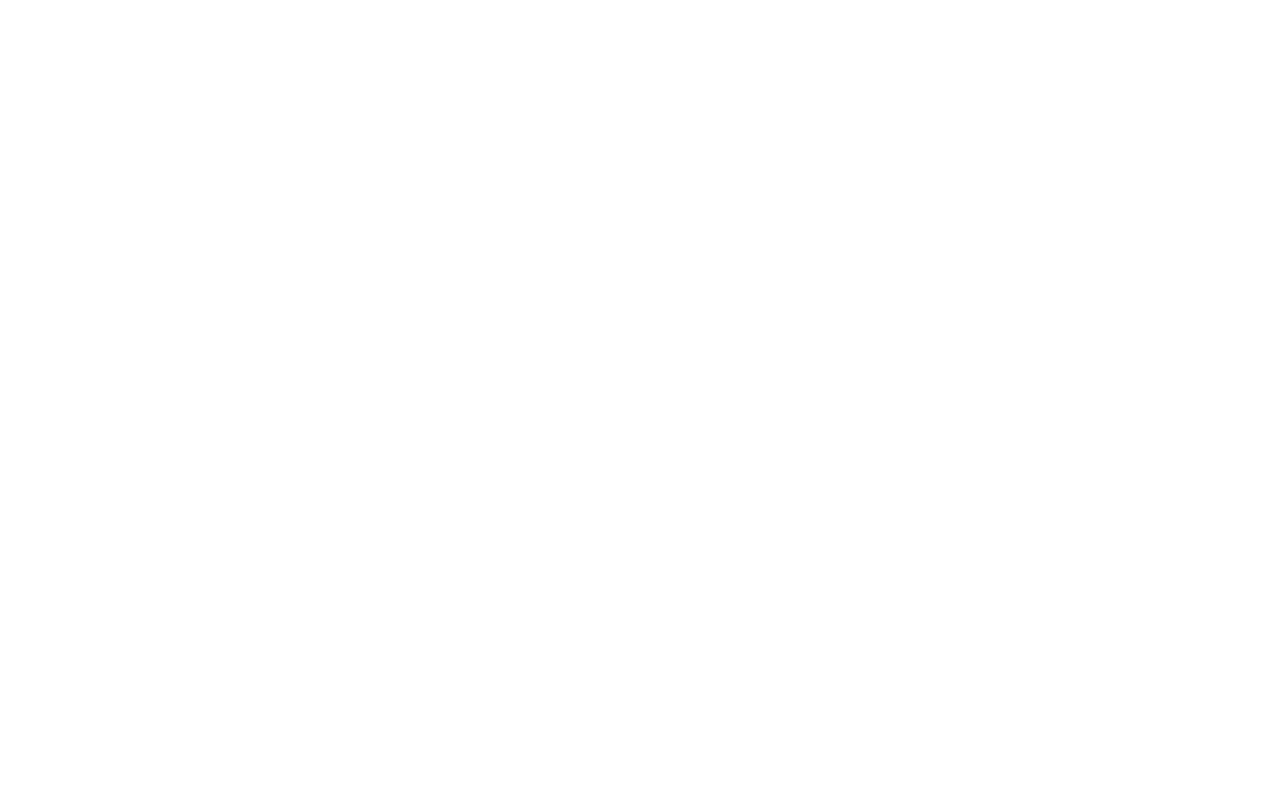
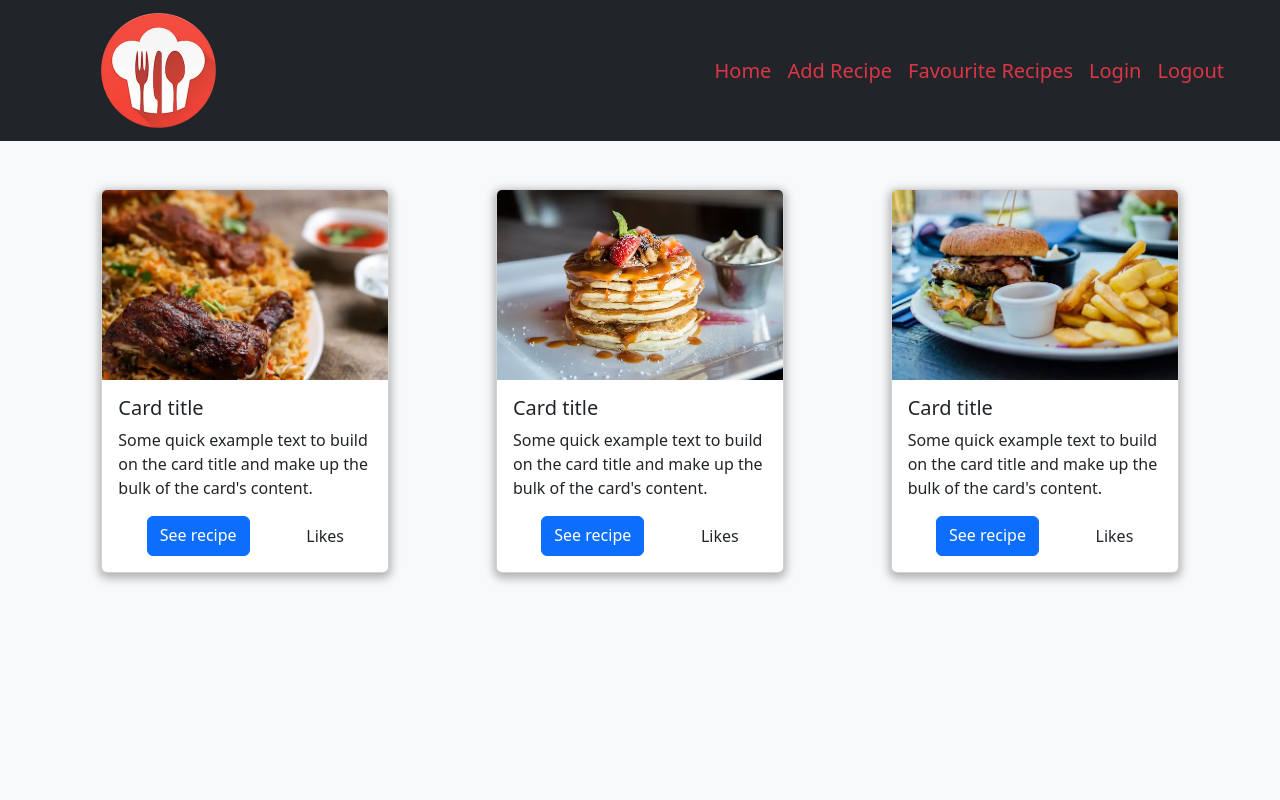
Before and after one commit to mikk369/Recipesite, a Vue app in the folder client/: page /favouriterecipes in a window 1280 px wide. Before the commit this address had no page. Shown: the top 800 px of the page. Built offline with nearby package versions, Linux system fonts and the light colour scheme.

Commit message:
recipeview and favoriteview

```diff
--- a/client/src/components/FooterView.vue
+++ b/client/src/components/FooterView.vue
@@ -8,7 +8,7 @@
       style="background-color: rgba(0, 0, 0, 0.2)"
     >
       © 2020 Copyright:
-      <a class="text-light" href="#">FoodRecipe</a>
+      <a class="text-light" href="https://portfolio.themikk.ee/">FoodRecipe</a>
     </div>
     <!-- Copyright -->
   </footer>
--- a/client/src/components/HeaderView.vue
+++ b/client/src/components/HeaderView.vue
@@ -14,17 +14,18 @@
     <div class="collapse navbar-collapse" id="nav-menu">
       <ul class="navbar-nav ms-auto">
         <li class="nav-item">
+          <router-link to="/" class="nav-link text-danger">Home</router-link>
+        </li>
+        <li class="nav-item">
           <router-link to="/addrecipe" class="nav-link text-danger"
             >Add Recipe</router-link
           >
         </li>
+
         <li class="nav-item">
-          <router-link to="#" class="nav-link text-danger"
+          <router-link to="/favouriterecipes" class="nav-link text-danger"
             >Favourite Recipes</router-link
           >
-        </li>
-        <li class="nav-item">
-          <router-link to="#" class="nav-link text-danger">Explore</router-link>
         </li>
         <li class="nav-item">
           <router-link to="/login" class="nav-link text-danger"
@@ -32,9 +33,7 @@
           >
         </li>
         <li class="nav-item">
-          <router-link to="/login" class="nav-link text-danger"
-            >Logout</router-link
-          >
+          <router-link to="#" class="nav-link text-danger">Logout</router-link>
         </li>
       </ul>
     </div>
--- a/client/src/router/router.js
+++ b/client/src/router/router.js
@@ -21,6 +21,16 @@
     name: 'addrecipe',
     component: () => import('./../views/AddRecipe.vue'),
   },
+  {
+    path: '/recipe',
+    name: 'recipe',
+    component: () => import('./../views/RecipiView.vue'),
+  },
+  {
+    path: '/favouriterecipes',
+    name: 'favouriterecipes',
+    component: () => import('../views/FavouriteRecipes.vue'),
+  },
 ];
 
 const router = createRouter({
--- a/client/src/views/AddRecipe.vue
+++ b/client/src/views/AddRecipe.vue
@@ -1,4 +1,7 @@
 <template>
+  <div class="main-wrapper">
+    <header-view />
+
     <div class="add-recipe d-flex justify-content-center align-items-center">
       <form class="col-lg-2">
         <h3>Add a recipe</h3>
@@ -21,12 +24,12 @@
           />
         </div>
         <div class="form-group pt-3">
-        <label for="exampleFormControlInput1">Dish type</label>
+          <label for="exampleFormControlInput1">Dish description</label>
           <input
             type="email"
             class="form-control"
             id="exampleFormControlInput1"
-          placeholder="Dish type"
+            placeholder="description"
           />
         </div>
         <div class="form-group pt-3">
@@ -61,13 +64,24 @@
         </div>
       </form>
     </div>
+    <FooterView />
+  </div>
 </template>
 
-<script></script>
+<script>
+import HeaderView from './../components/HeaderView.vue';
+import FooterView from './../components/FooterView.vue';
+export default {
+  components: {
+    HeaderView,
+    FooterView,
+  },
+};
+</script>
 
 <style scoped>
 .add-recipe {
-  height: 100vh;
+  height: 79vh;
 }
 </style>
 >
--- /dev/null
+++ b/client/src/views/FavouriteRecipes.vue
@@ -0,0 +1,78 @@
+<template>
+  <div class="favourite-recipe">
+    <header-view />
+
+    <section class="bg-light p-5 main-section">
+      <div class="row-col-1">
+        <div class="cards d-flex flex-wrap">
+          <div class="card mx-auto col-md-12" style="width: 18rem">
+            <img src="./../photos/food-1.webp" class="card-img-top" alt="..." />
+            <div class="card-body">
+              <h5 class="card-title">Card title</h5>
+              <p class="card-text">
+                Some quick example text to build on the card title and make up
+                the bulk of the card's content.
+              </p>
+              <div class="d-flex lower-card justify-content-around">
+                <a href="#" class="btn btn-primary">See recipe</a>
+                <p class="my-2 flex-start">Likes</p>
+              </div>
+            </div>
+          </div>
+          <div class="card mx-auto col-md-12" style="width: 18rem">
+            <img src="./../photos/food-2.webp" class="card-img-top" alt="..." />
+            <div class="card-body">
+              <h5 class="card-title">Card title</h5>
+              <p class="card-text">
+                Some quick example text to build on the card title and make up
+                the bulk of the card's content.
+              </p>
+              <div class="d-flex lower-card justify-content-around">
+                <a href="#" class="btn btn-primary">See recipe</a>
+                <p class="my-2 flex-start">Likes</p>
+              </div>
+            </div>
+          </div>
+          <div class="card mx-auto col-md-12" style="width: 18rem">
+            <img src="./../photos/food-3.webp" class="card-img-top" alt="..." />
+            <div class="card-body">
+              <h5 class="card-title">Card title</h5>
+              <p class="card-text">
+                Some quick example text to build on the card title and make up
+                the bulk of the card's content.
+              </p>
+              <div class="d-flex lower-card justify-content-around">
+                <a href="#" class="btn btn-primary">See recipe</a>
+                <p class="my-2 flex-start">Likes</p>
+              </div>
+            </div>
+          </div>
+        </div>
+      </div>
+    </section>
+    <FooterView />
+  </div>
+</template>
+<script>
+import HeaderView from './../components/HeaderView.vue';
+import FooterView from './../components/FooterView.vue';
+export default {
+  components: {
+    HeaderView,
+    FooterView,
+  },
+};
+</script>
+
+<style>
+.main-section {
+  min-height: 100vh;
+}
+.card-img-top {
+  height: 190px;
+  object-fit: cover;
+}
+.card {
+  box-shadow: 0 3px 10px 2px rgba(0, 0, 0, 0.3);
+}
+</style>
--- a/client/src/views/HomeView.vue
+++ b/client/src/views/HomeView.vue
@@ -143,6 +143,6 @@
   object-fit: cover;
 }
 .card {
-  box-shadow: 0 10px 40px 2px rgba(0, 0, 0, 0.3);
+  box-shadow: 0 3px 10px 2px rgba(0, 0, 0, 0.3);
 }
 </style>
--- a/client/src/views/LoginView.vue
+++ b/client/src/views/LoginView.vue
@@ -1,8 +1,12 @@
 <template>
+  <div class="main-wrapper">
+    <header-view />
     <div class="form-wrapper d-flex align-items-center justify-content-center">
       <form class="col-lg-2">
         <div class="mb-3">
-        <label for="exampleInputEmail1" class="form-label">Email address</label>
+          <label for="exampleInputEmail1" class="form-label"
+            >Email address</label
+          >
           <input
             type="email"
             class="form-control"
@@ -26,13 +30,30 @@
         <router-link :to="{ name: 'Home' }">
           <button class="btn btn-danger">back</button>
         </router-link>
+        <router-link class="px-3 link-options" :to="{ name: 'signup' }"
+          >SignUp instead</router-link
+        >
       </form>
+    </div>
+    <FooterView />
   </div>
 </template>
 
-<script></script>
+<script>
+import HeaderView from './../components/HeaderView.vue';
+import FooterView from './../components/FooterView.vue';
+export default {
+  components: {
+    HeaderView,
+    FooterView,
+  },
+};
+</script>
 <style scoped>
 .form-wrapper {
-  height: 100vh;
+  height: 79vh;
+}
+.link-options {
+  text-decoration: none;
 }
 </style>
--- /dev/null
+++ b/client/src/views/RecipiView.vue
@@ -0,0 +1,75 @@
+<template>
+  <div class="recipe-view">
+    <header-view />
+    <div class="main-wrapper">
+      <section class="d-flex justify-content-around p-5">
+        <div class="row">
+          <div class="container-image col-md-6">
+            <div class="title-description">
+              <h1>Recipe title</h1>
+              <p>dish description</p>
+            </div>
+            <img
+              class="rounded"
+              src="./../photos/food-1.webp"
+              alt="food-picture"
+            />
+          </div>
+          <div class="recipe-main-container col-md-6">
+            <div class="recipe-container">
+              <h1 class="">Recipe</h1>
+              <div class="ingredients-container border-bottom">
+                <h4>ingredients</h4>
+              </div>
+              <div class="ingredients-container">
+                <ul class="p-0 pt-3">
+                  <li class="bg-light ingredients p-1">ingredients</li>
+                  <li class="bg-light ingredients p-1">ingredients</li>
+                  <li class="bg-light ingredients p-1">ingredients</li>
+                  <li class="bg-light ingredients p-1">ingredients</li>
+                  <li class="bg-light ingredients p-1">ingredients</li>
+                </ul>
+              </div>
+              <div class="directions-container border-bottom">
+                <h4>Directions</h4>
+              </div>
+              <div class="directions-list">
+                <ul class="p-0 pt-3">
+                  <li class="bg-light ingredients p-1">Directions</li>
+                  <li class="bg-light ingredients p-1">Directions</li>
+                  <li class="bg-light ingredients p-1">Directions</li>
+                  <li class="bg-light ingredients p-1">Directions</li>
+                  <li class="bg-light ingredients p-1">Directions</li>
+                </ul>
+              </div>
+            </div>
+          </div>
+        </div>
+      </section>
+    </div>
+    <FooterView />
+  </div>
+</template>
+
+<script>
+import HeaderView from './../components/HeaderView.vue';
+import FooterView from './../components/FooterView.vue';
+export default {
+  components: {
+    HeaderView,
+    FooterView,
+  },
+};
+</script>
+
+<style>
+.main-wrapper {
+  min-height: 100vh;
+}
+.container-image img {
+  max-width: 80%;
+}
+.ingredients {
+  list-style: none;
+}
+</style>
--- a/client/src/views/SignUpView.vue
+++ b/client/src/views/SignUpView.vue
@@ -1,8 +1,12 @@
 <template>
+  <div class="main-wrapper">
+    <header-view />
     <div class="form-wrapper d-flex align-items-center">
       <form class="col-lg-2 form-class">
         <div class="mb-3">
-        <label for="exampleInputEmail1" class="form-label">Email address</label>
+          <label for="exampleInputEmail1" class="form-label"
+            >Email address</label
+          >
           <input
             type="email"
             class="form-control"
@@ -25,14 +29,31 @@
         <router-link :to="{ name: 'Home' }">
           <button class="btn btn-danger">back</button>
         </router-link>
+        <router-link class="px-3 link-options" :to="{ name: 'login' }"
+          >Login instead</router-link
+        >
       </form>
+    </div>
+    <FooterView />
   </div>
 </template>
 
-<script></script>
+<script>
+import HeaderView from './../components/HeaderView.vue';
+import FooterView from './../components/FooterView.vue';
+export default {
+  components: {
+    HeaderView,
+    FooterView,
+  },
+};
+</script>
 <style scoped>
 .form-wrapper {
   justify-content: center;
-  height: 100vh;
+  height: 79vh;
+}
+.link-options {
+  text-decoration: none;
 }
 </style>
```
Lines whose indentation alone changed are shown as unchanged.
